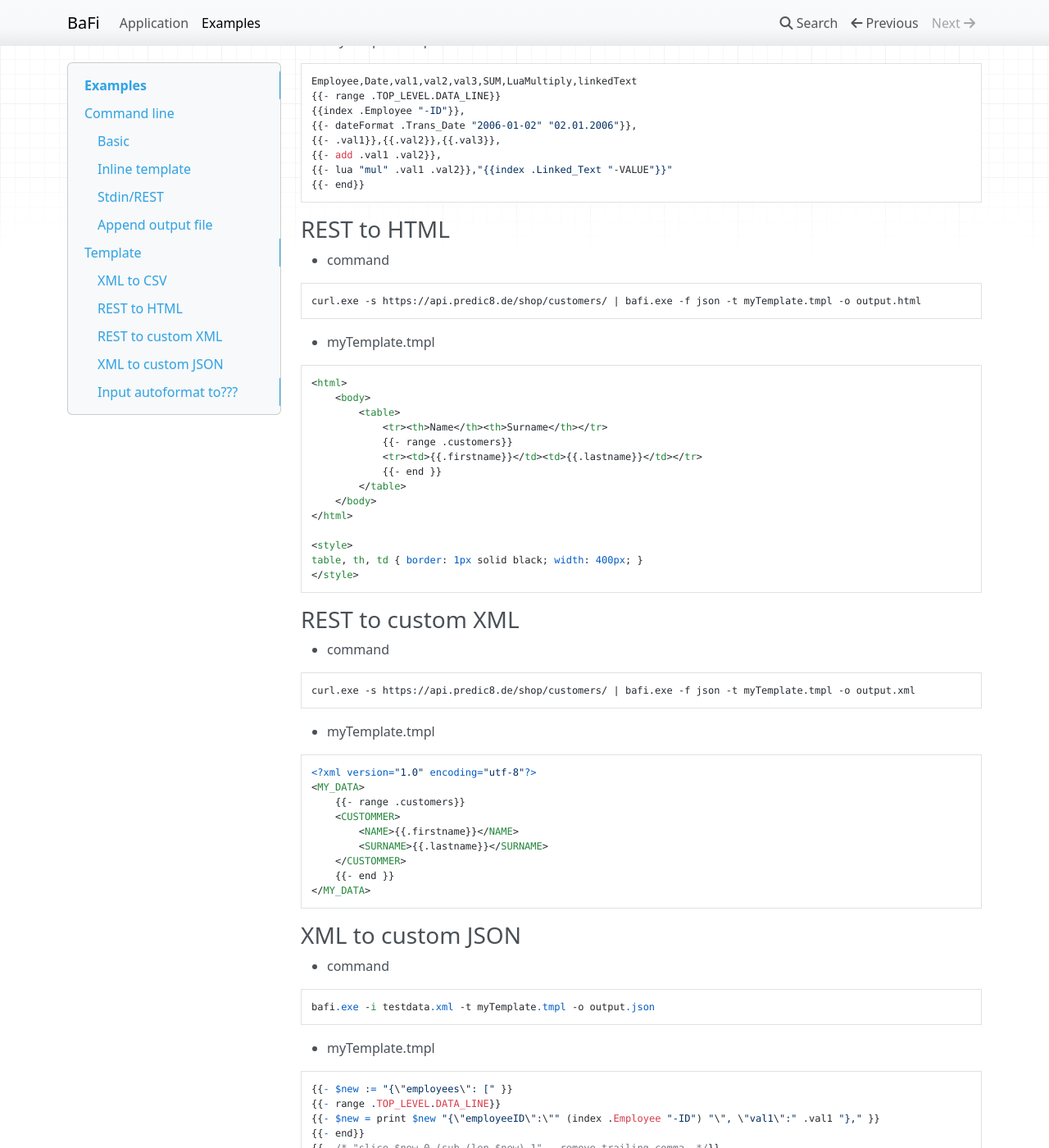
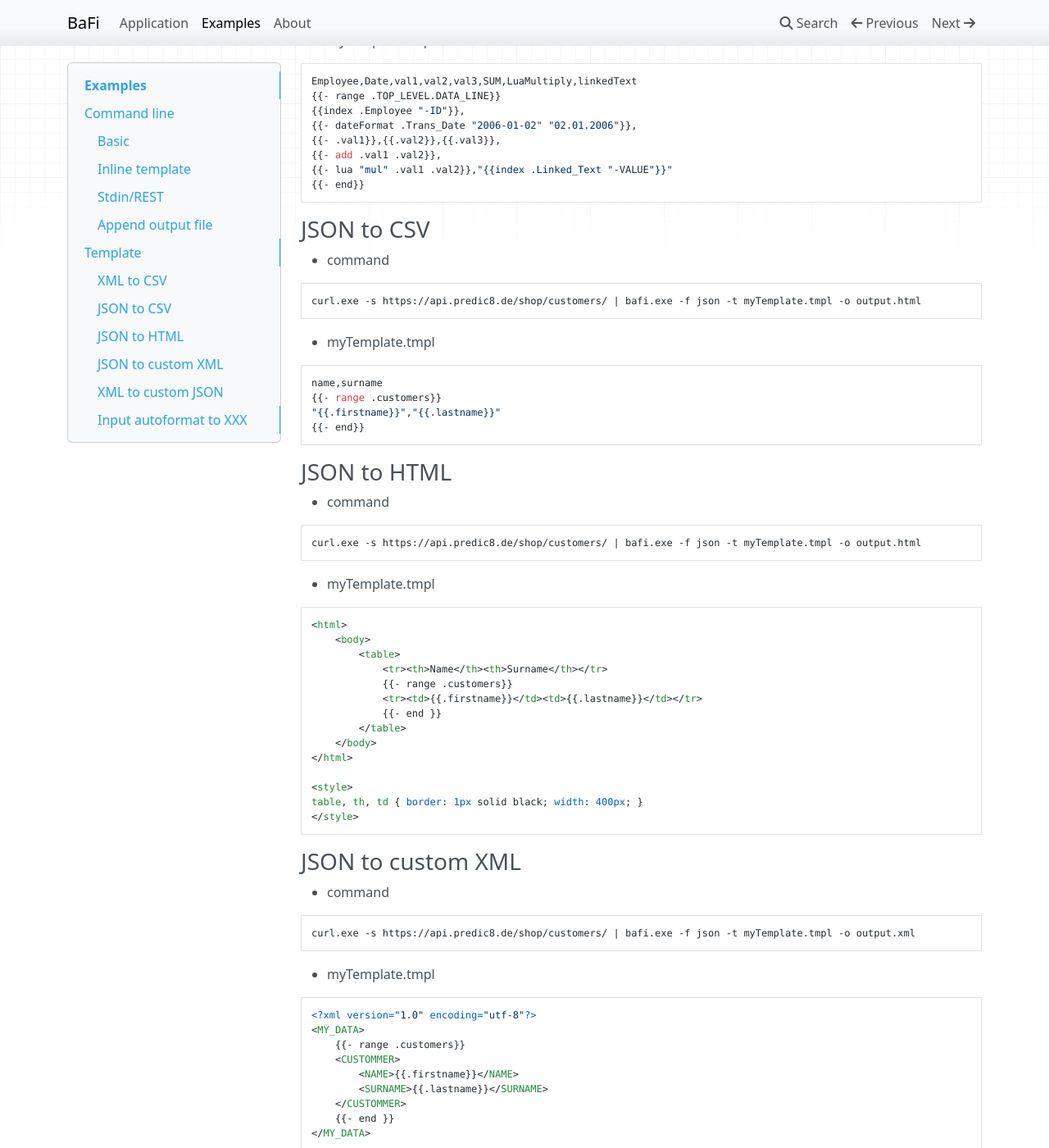
Before and after one commit to mmalcek/bafi, an MkDocs documentation site: the page built from docs/examples.md, in a window 1280 px wide and 1400 px high, scrolled down 1018 px. Shown: the whole window at 82% size. Built offline with MkDocs 1.6.1, drawn with Linux system fonts in a browser that asks for light colours; nearby versions of some CDN libraries; some of the changed text lies outside the part shown.

Commit message:
documentation update

````diff
--- a/docs/examples.md
+++ b/docs/examples.md
@@ -46,7 +46,20 @@ Employee,Date,val1,val2,val3,SUM,LuaMultiply,linkedText
 {{- end}}
 ```
 
-### REST to HTML
+### JSON to CSV
+- command
+```
+curl.exe -s https://api.predic8.de/shop/customers/ | bafi.exe -f json -t myTemplate.tmpl -o output.html
+```
+- myTemplate.tmpl
+```
+name,surname
+{{- range .customers}}
+"{{.firstname}}","{{.lastname}}"
+{{- end}}
+```
+
+### JSON to HTML
 - command
 ```
 curl.exe -s https://api.predic8.de/shop/customers/ | bafi.exe -f json -t myTemplate.tmpl -o output.html
@@ -68,7 +81,7 @@ curl.exe -s https://api.predic8.de/shop/customers/ | bafi.exe -f json -t myTempl
 table, th, td { border: 1px solid black; width: 400px; }
 </style>
 ```
-### REST to custom XML
+### JSON to custom XML
 - command
 ```
 curl.exe -s https://api.predic8.de/shop/customers/ | bafi.exe -f json -t myTemplate.tmpl -o output.xml
@@ -112,7 +125,7 @@ JSON in $new variable can be mapped to struct and autoformatted to other formats
 ```
 {{toXML (mapJSON $new) -}}
 ```
-### Input autoformat to???
+### Input autoformat to XXX
 Input data can be easily fomated to oher formats by functions **toXML,toJSON,toBSON,toYAML**. In this case its not necesarry add template file because it's as easy as
 ```
 curl.exe -s https://api.predic8.de/shop/customers/ | bafi.exe -f json -t "?{{toXML .}}" -o output.xml
--- a/mkdocs.yml
+++ b/mkdocs.yml
@@ -3,6 +3,7 @@ site_url: https://mmalcek.github.io/bafi
 nav:
   - Application: README.md
   - Examples: examples.md
+  - About: about.md
 theme:
   name: mkdocs
   highlightjs: true
````
Also changed, not shown: docs/about.md (added, +7 -0 lines).
